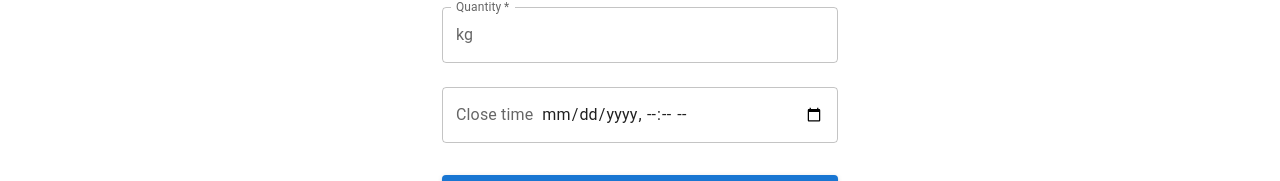
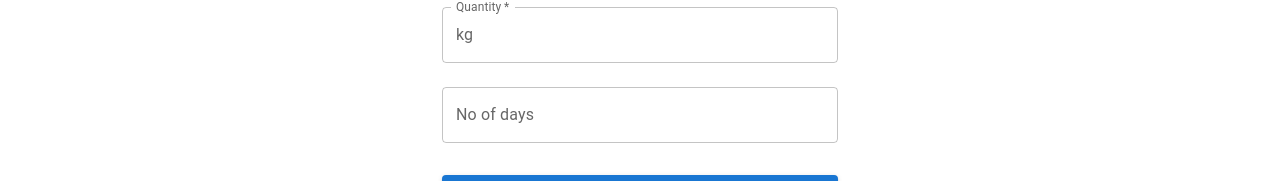
Before and after one commit to code-cracked/you-farm, a Next.js app in the folder client/: page /deals/create in a window 1280 px wide. Shown: the part 318-499 px from the top of the page. Built offline with nearby package versions, Linux system fonts and the light colour scheme.

Commit message:
Changes Update

```diff
--- a/client/src/pages/deals/create.js
+++ b/client/src/pages/deals/create.js
@@ -48,8 +48,8 @@ export default function CreateDeal() {
       body: JSON.stringify({
         name: data.get("cropname"),
         quantity: data.get("quantity"),
-        phone: data.get("phone"),
-        end: data.get("end"),
+        // phone: data.get("phone"),
+        end: data.get("closetime"),
         phone: userData.phone,
       }),
       headers: {
@@ -125,13 +125,13 @@ export default function CreateDeal() {
               id="closetime"
               InputProps={{
                 startAdornment: (
-                  <InputAdornment position="start">Close time</InputAdornment>
+                  <InputAdornment position="start">No of days</InputAdornment>
                 ),
               }}
               // label="Close time"
               name="closetime"
               autoComplete="text"
-              type="datetime-local"
+              type="number"
             />
 
             <Button
```
